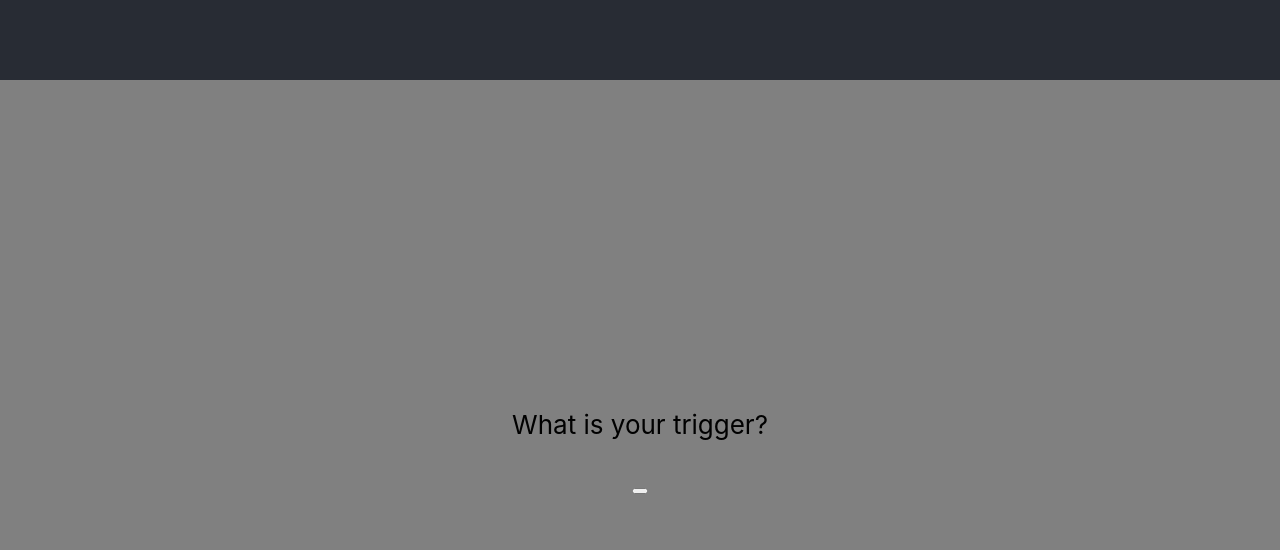
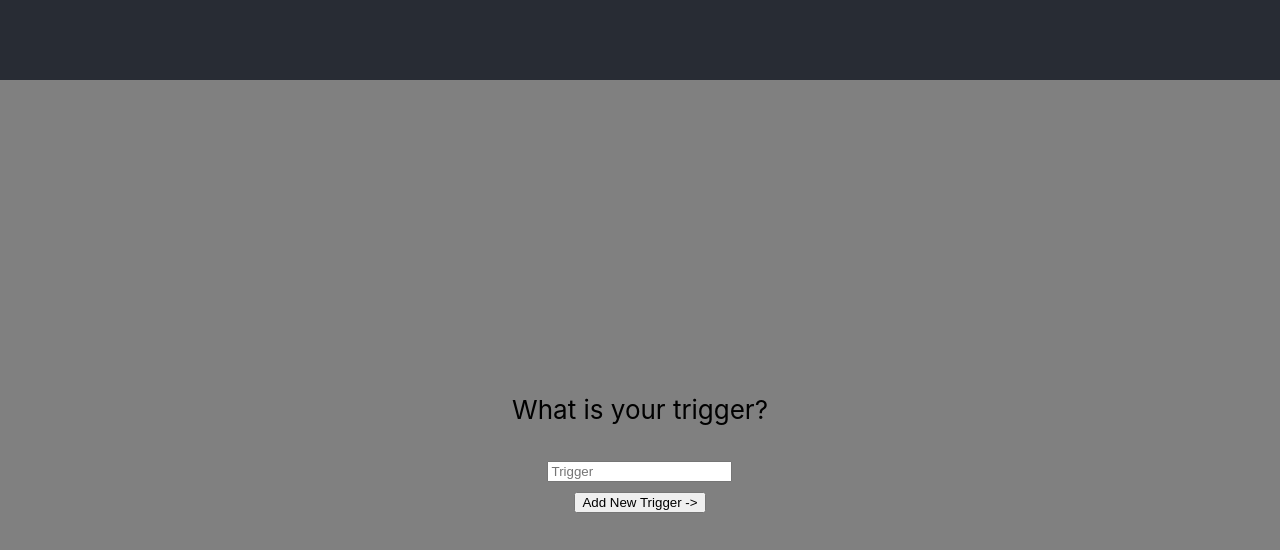
Before and after one commit to dasalazar1/trigger-tracker, a React (Create React App) app: page / in a window 1280 px wide. Shown: the top 550 px of the page. Built offline with nearby package versions, Linux system fonts and the light colour scheme.

Commit message:
added router. working on forms

```diff
--- a/package.json
+++ b/package.json
@@ -5,6 +5,7 @@
   "dependencies": {
     "react": "^16.8.3",
     "react-dom": "^16.8.3",
+    "react-router-dom": "^4.2.2",
     "react-scripts": "2.1.5"
   },
   "scripts": {
--- a/src/App.js
+++ b/src/App.js
@@ -1,17 +1,32 @@
 import React, { Component } from 'react';
 import './App.css';
-import TriggerAdd from './components/TriggerAdd'
+import TriggerAdd from './components/TriggerAdd';
 
 class App extends Component {
+  state = {
+    triggers: {}
+  };
+
+  addTrigger = trigger => {
+    // take a copy of existing state
+    const triggers = { ...this.state.triggers };
+    // add new trigger to triggers var
+    triggers[`trigger${Date.now()}`] = trigger;
+    // set the new triggers object to state
+    this.setState({
+      triggers: triggers // if thay are the same name then just "triggers" is okay
+    });
+
+    this.props.history.push()
+  };
+
   render() {
     return (
       <div className="App">
-        <header className="App-header">
-        </header>
+        <header className="App-header" />
         <body className="App-body">
-        <TriggerAdd></TriggerAdd>
+          <TriggerAdd addTrigger={this.addTrigger} />
         </body>
-
       </div>
     );
   }
--- /dev/null
+++ b/src/components/NotFound.js
@@ -0,0 +1,13 @@
+import React, { Fragment } from 'react';
+
+class NotFound extends React.Component {
+  render() {
+    return (
+      <Fragment>
+        <h2>Not Found@@</h2>
+      </Fragment>
+    );
+  }
+}
+
+export default NotFound;
--- /dev/null
+++ b/src/components/Router.js
@@ -0,0 +1,15 @@
+import React from 'react';
+import { BrowserRouter, Route, Switch } from 'react-router-dom';
+import App from '../App';
+import NotFound from './NotFound';
+
+const Router = () => (
+  <BrowserRouter>
+    <Switch>
+      <Route exact={true} path="/" component={App} />
+      <Route component={NotFound} />
+    </Switch>
+  </BrowserRouter>
+);
+
+export default Router;
--- a/src/components/TriggerAdd.js
+++ b/src/components/TriggerAdd.js
@@ -2,26 +2,21 @@ import React, { Component } from 'react';
 import propTypes from 'prop-types';
 
 class TriggerAdd extends Component {
-  static propTypes = {
-    triggers: propTypes.object
-  };
+  // static propTypes = {
+  //   triggers: propTypes.object
+  // };
 
-  state = {
-    newTrigger: null
-  };
+  myInput = React.createRef();
 
   render() {
     return (
-      <form>
+      <form onSubmit={this.props.addTrigger}>
         <p>What is your trigger?</p>
-        <button>
-
-        </button>
+        <input type="text" required placeholder="Trigger" ref={this.myInput} />
+        <br />
+        <button type="submit">Add New Trigger -></button>
       </form>
-
-
-
-    )
+    );
   }
 }
 
--- a/src/index.js
+++ b/src/index.js
@@ -1,10 +1,10 @@
 import React from 'react';
 import ReactDOM from 'react-dom';
 import './index.css';
-import App from './App';
+import Router from './components/Router';
 import * as serviceWorker from './serviceWorker';
 
-ReactDOM.render(<App />, document.getElementById('root'));
+ReactDOM.render(<Router />, document.getElementById('root'));
 
 // If you want your app to work offline and load faster, you can change
 // unregister() to register() below. Note this comes with some pitfalls.
```
Also changed, not shown: src/components/TriggerMenu.js (added, +16 -0 lines), src/components/trigger-menu.js (deleted), 2 other files (tests, documents, lock files or other folders).
